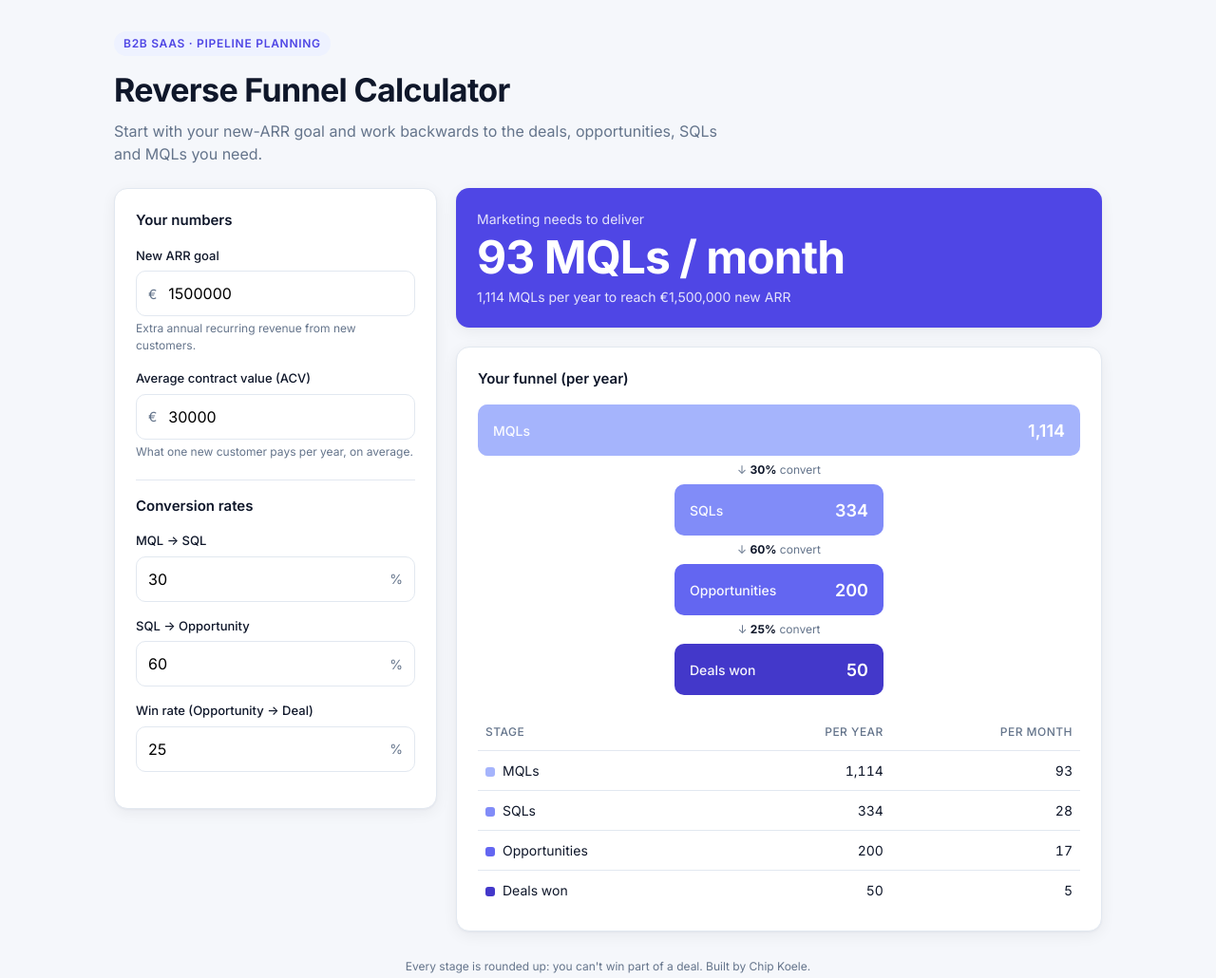
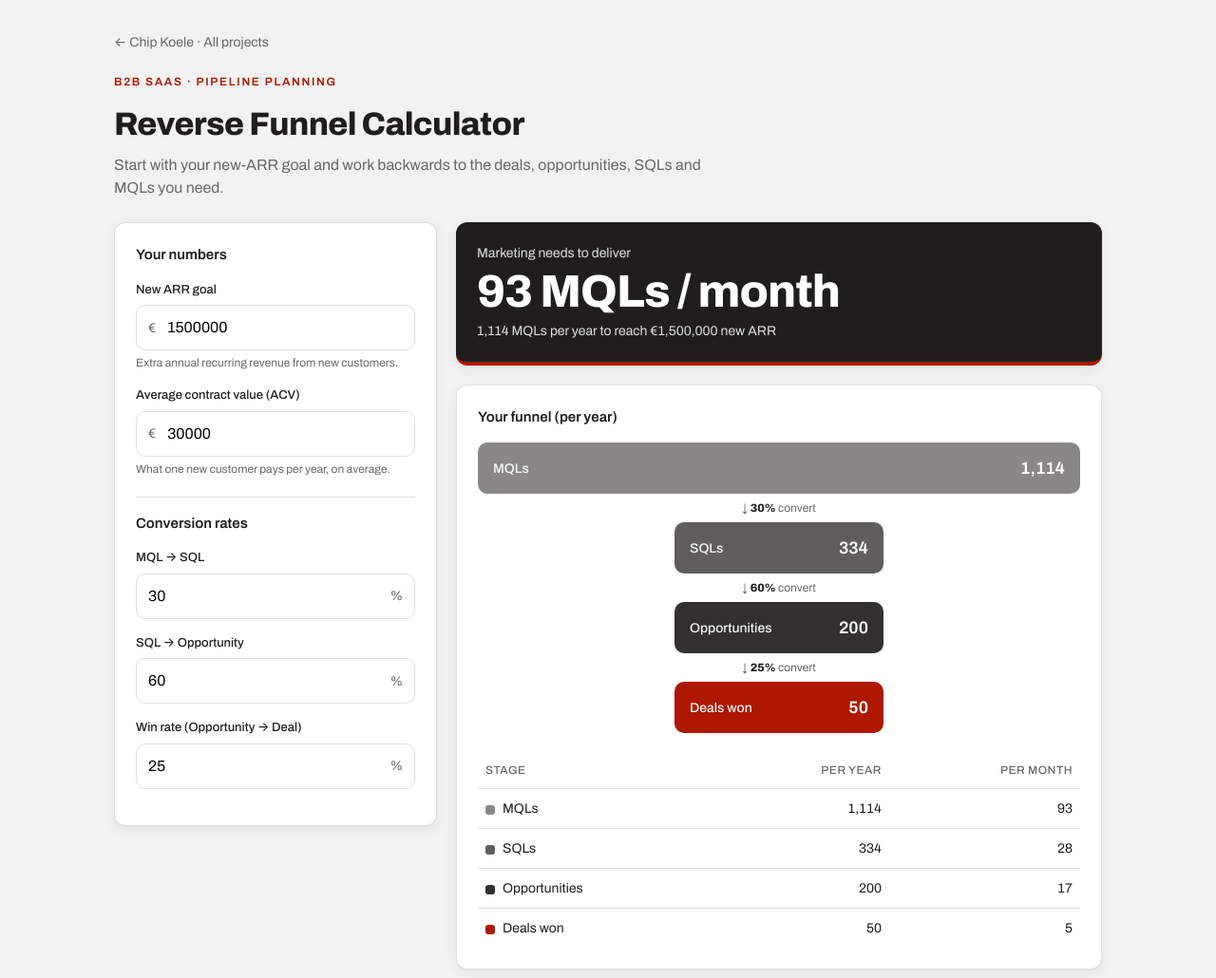
Before and after one commit to chipkoele/portfolio, a plain HTML site: page projects/reverse-funnel-calculator/index.html in a window 1280 px wide. Shown: the top 1030 px of the page at 95% size. Drawn offline with Linux system fonts and the light colour scheme.

Commit message:
Rebrand Reverse Funnel Calculator with my CV brand
- Archivo font, warm neutrals, red only as an accent
- Headline card in ink with a red edge; funnel goes warm grey → red for deals won
- Back link to the portfolio's Projects page, favicon added
- Card thumbnail refreshed

Co-Authored-By: Claude Opus 5.5 <noreply@anthropic.com>
Claude-Session: https://claude.ai/code/session_01QQrMmFhWqn3V6ooSqqv4fz

```diff
--- a/projects/reverse-funnel-calculator/index.html
+++ b/projects/reverse-funnel-calculator/index.html
@@ -4,28 +4,30 @@
   <meta charset="UTF-8">
   <meta name="viewport" content="width=device-width, initial-scale=1.0">
   <title>Reverse Funnel Calculator</title>
+  <link rel="icon" href="../../assets/favicon.svg" type="image/svg+xml">
   <link rel="preconnect" href="https://fonts.googleapis.com">
   <link rel="preconnect" href="https://fonts.gstatic.com" crossorigin>
-  <link href="https://fonts.googleapis.com/css2?family=Inter:wght@400;500;600;700&display=swap" rel="stylesheet">
+  <link href="https://fonts.googleapis.com/css2?family=Archivo:wght@400;500;600;800&display=swap" rel="stylesheet">
   <style>
     /* ---------- Design tokens (change the look in one place) ---------- */
     :root {
-      --bg: #f5f7fb;
+      /* Brand: from my CV (see brand kit) */
+      --bg: #f3f2f2;            /* warm off-white */
       --card: #ffffff;
-      --text: #0f172a;
-      --muted: #64748b;
-      --border: #e2e8f0;
-      --accent: #4f46e5;        /* main brand colour */
-      --accent-soft: #eef2ff;
-      --radius: 14px;
-      --shadow: 0 1px 2px rgba(15, 23, 42, .04), 0 4px 16px rgba(15, 23, 42, .06);
+      --text: #201e1d;          /* warm near-black */
+      --muted: #696767;
+      --border: #e1e0e0;
+      --accent: #ae1800;        /* CV red: small accents only */
+      --accent-soft: #f7e9e6;
+      --radius: 12px;
+      --shadow: 0 1px 2px rgba(32, 30, 29, .04), 0 4px 16px rgba(32, 30, 29, .06);
     }
 
     * { box-sizing: border-box; }
 
     body {
       margin: 0;
-      font-family: "Inter", system-ui, -apple-system, sans-serif;
+      font-family: "Archivo", system-ui, -apple-system, sans-serif;
       background: var(--bg);
       color: var(--text);
       line-height: 1.5;
@@ -35,11 +37,12 @@
 
     header { margin-bottom: 24px; }
     .eyebrow {
-      display: inline-block; font-size: 12px; font-weight: 600; letter-spacing: .06em;
-      text-transform: uppercase; color: var(--accent); background: var(--accent-soft);
-      padding: 4px 10px; border-radius: 999px; margin-bottom: 10px;
+      display: inline-block; font-size: 12px; font-weight: 600; letter-spacing: .14em;
+      text-transform: uppercase; color: var(--accent); margin-bottom: 10px;
     }
-    h1 { font-size: clamp(26px, 4vw, 34px); margin: 0 0 6px; letter-spacing: -.02em; }
+    h1 { font-size: clamp(26px, 4vw, 34px); font-weight: 800; margin: 0 0 6px; letter-spacing: -.02em; }
+    .back { display: inline-block; font-size: 14px; color: var(--muted); text-decoration: none; margin-bottom: 18px; }
+    .back:hover { color: var(--accent); }
     .sub { color: var(--muted); margin: 0; max-width: 640px; }
 
     /* Two columns on desktop, stacked on mobile */
@@ -72,11 +75,12 @@
 
     /* ---------- Headline result ---------- */
     .headline {
-      background: var(--accent); color: #fff; border-radius: var(--radius);
+      background: var(--text); color: #fff; border-radius: var(--radius);
       padding: 22px; margin-bottom: 20px; box-shadow: var(--shadow);
+      border-bottom: 4px solid var(--accent);
     }
     .headline .label { opacity: .85; font-size: 14px; }
-    .headline .big { font-size: clamp(36px, 6vw, 48px); font-weight: 700; letter-spacing: -.02em; line-height: 1.1; margin: 4px 0; }
+    .headline .big { font-size: clamp(36px, 6vw, 48px); font-weight: 800; letter-spacing: -.02em; line-height: 1.1; margin: 4px 0; }
     .headline .small { opacity: .85; font-size: 14px; }
 
     /* ---------- Funnel visual ---------- */
@@ -107,6 +111,7 @@
 <body>
   <div class="wrap">
     <header>
+      <a class="back" href="../../projects.html">← Chip Koele · All projects</a><br>
       <span class="eyebrow">B2B SaaS · Pipeline planning</span>
       <h1>Reverse Funnel Calculator</h1>
       <p class="sub">Start with your new-ARR goal and work backwards to the deals, opportunities, SQLs and MQLs you need.</p>
@@ -181,7 +186,7 @@
     const euro = (n) => "€" + n.toLocaleString("en-GB", { maximumFractionDigits: 0 });
 
     // Colours from wide (top of funnel) to narrow (bottom)
-    const COLORS = ["#a5b4fc", "#818cf8", "#6366f1", "#4338ca"];
+    const COLORS = ["#8a8887", "#605e5d", "#33312f", "#ae1800"]; // warm greys → CV red for deals won
 
     // ---------- 2. The reverse-funnel maths ----------
     // Work backwards: revenue → deals → opps → SQLs → MQLs.
```
Also changed, not shown: assets/cards/reverse-funnel-calculator.jpg.
